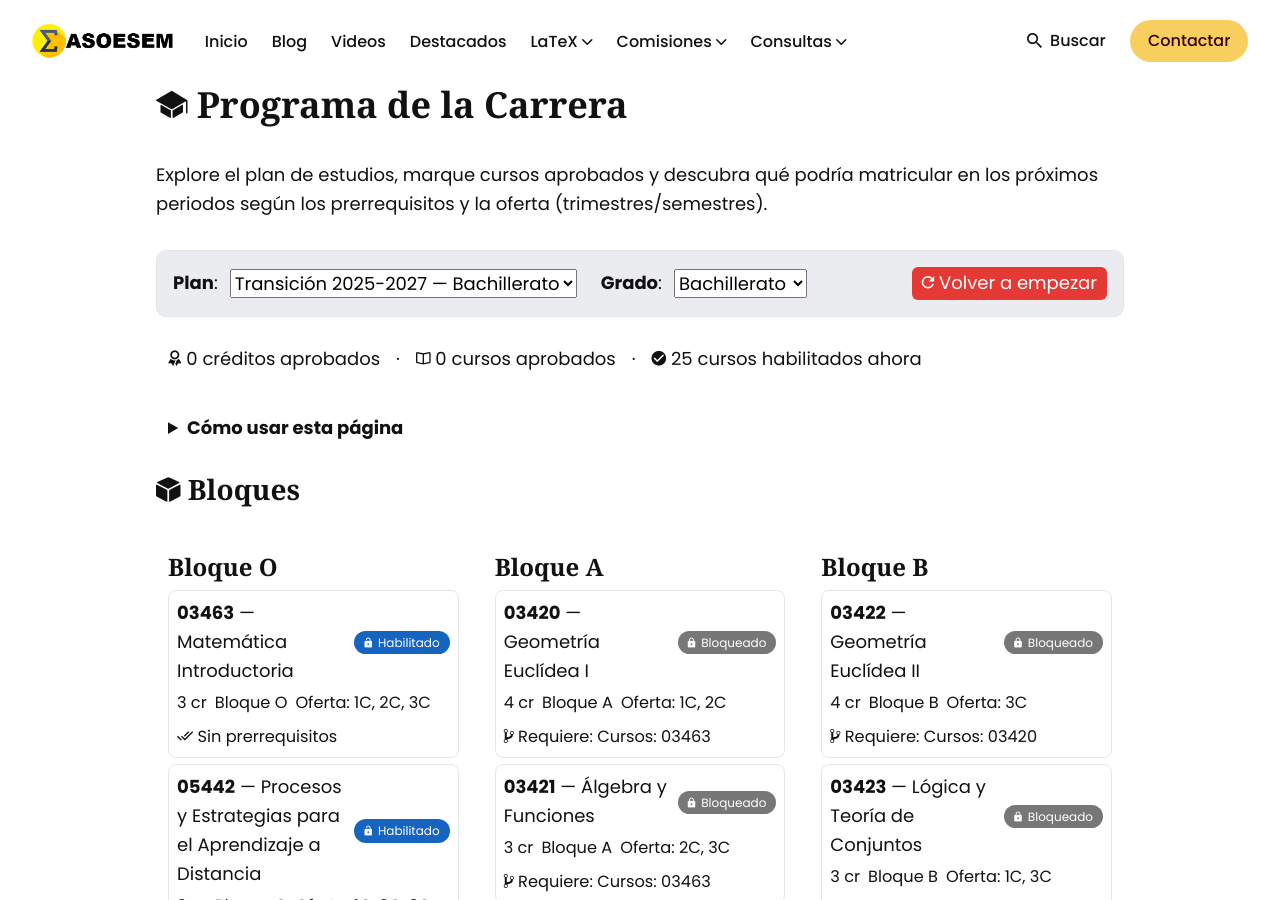
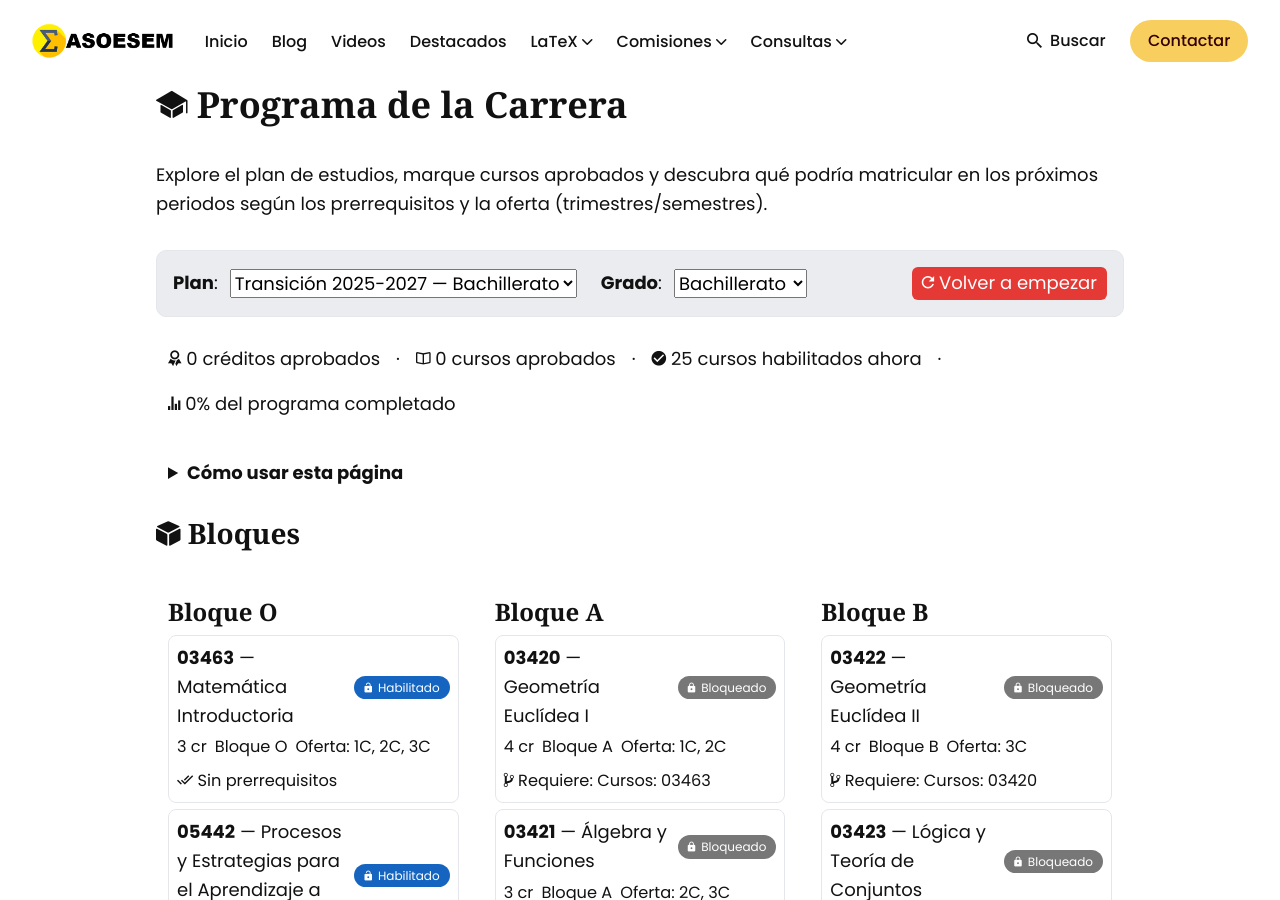
Before and after one commit to asoesem/asoesem.github.io, a Jekyll site: the page built from _pages/programa-carrera.html, in a window 1280 px wide and 900 px high. Built offline with Jekyll 4.4.1, drawn with Linux system fonts in a browser that asks for light colours; a script that is not in the unit is left out; some of the changed lines change nothing that is shown.

Commit message:
Muestra que porcentaje del programa has completado.

```diff
--- a/_pages/programa-carrera.html
+++ b/_pages/programa-carrera.html
@@ -22,7 +22,8 @@ permalink: /programa-carrera/
   <div id="summary" class="box summary" style="padding:12px; margin-bottom:16px; display:flex; gap:16px; align-items:center; flex-wrap:wrap;">
     <span><i class="icon ion-md-ribbon" aria-hidden="true"></i> <span id="creditsPassed">0</span> créditos aprobados</span> ·
     <span><i class="icon ion-md-book" aria-hidden="true"></i> <span id="coursesPassed">0</span> cursos aprobados</span> ·
-    <span><i class="icon ion-md-checkmark-circle" aria-hidden="true"></i> <span id="eligibleNow">0</span> cursos habilitados ahora</span>
+    <span><i class="icon ion-md-checkmark-circle" aria-hidden="true"></i> <span id="eligibleNow">0</span> cursos habilitados ahora</span> ·
+    <span><i class="icon ion-md-stats" aria-hidden="true"></i> <span id="progressPct">0%</span> del programa completado</span>
   </div>
 
   <details class="box" style="padding:12px; margin-bottom:16px;">
@@ -195,6 +196,52 @@ permalink: /programa-carrera/
     return elig;
   }
 
+  function totalProgramCredits(plan){
+    // Sum required courses credits + for each elective group add its required credits only.
+    let total = 0;
+    (plan.blocks||[]).forEach(block=>{
+      (block.courses||[]).forEach(c=>{ total += (c.credits||0); });
+      (block.electives||[]).forEach(group=>{ total += (group.credits||0); });
+    });
+    return total;
+  }
+
+  function effectivePassedCredits(plan, catalog, elecGroupByCourse){
+    // Required courses: sum normally. Electives: cap by each group's required credits.
+    let requiredSum = 0;
+    let electiveByGroup = new Map(); // key by block+group name index
+    // Build groups index for quick lookup per course code
+    const groupInfoByCode = new Map();
+    (plan.blocks||[]).forEach(block=>{
+      (block.electives||[]).forEach(group=>{
+        (group.courses||[]).forEach(gc=>{ groupInfoByCode.set(gc.code, {req:(group.credits||0), key:`${block.id}::${group.name}`}); });
+      });
+    });
+    // Initialize group accumulators
+    (plan.blocks||[]).forEach(block=>{
+      (block.electives||[]).forEach(group=>{ electiveByGroup.set(`${block.id}::${group.name}`, {req:(group.credits||0), sum:0}); });
+    });
+
+    passed.forEach(code=>{
+      const course = catalog.get(code);
+      if (!course) return;
+      if (course.type==='elec'){
+        const gi = groupInfoByCode.get(code);
+        if (!gi) return;
+        const g = electiveByGroup.get(gi.key);
+        if (!g) return;
+        if (g.sum < g.req){
+          g.sum = Math.min(g.req, g.sum + (course.credits||0));
+        }
+      } else {
+        requiredSum += (course.credits||0);
+      }
+    });
+
+    let electiveSum = 0; electiveByGroup.forEach(g=> electiveSum += Math.min(g.sum, g.req));
+    return requiredSum + electiveSum;
+  }
+
   function render(){
     const degreeSel = $('#degreeFilter');
     const planSel = $('#planSelect');
@@ -247,9 +294,12 @@ permalink: /programa-carrera/
     });
 
     // Summary
-    const creditsPassed = Array.from(passed).reduce((acc, code)=> acc + (catalog.get(code)?.credits||0), 0);
+    const creditsPassed = effectivePassedCredits(plan, catalog, elecGroupByCourse);
     $('#creditsPassed').textContent = creditsPassed;
     $('#coursesPassed').textContent = Array.from(passed).filter(c=>catalog.has(c)).length;
+    const totalCredits = totalProgramCredits(plan);
+    const pct = totalCredits>0 ? Math.round((creditsPassed/totalCredits)*100) : 0;
+    const pctEl = document.getElementById('progressPct'); if (pctEl) pctEl.textContent = pct + '%';
 
     // Suggestions for next year (grouped by period)
     const elig = computeEligible(plan, catalog, elecGroupByCourse);
```
